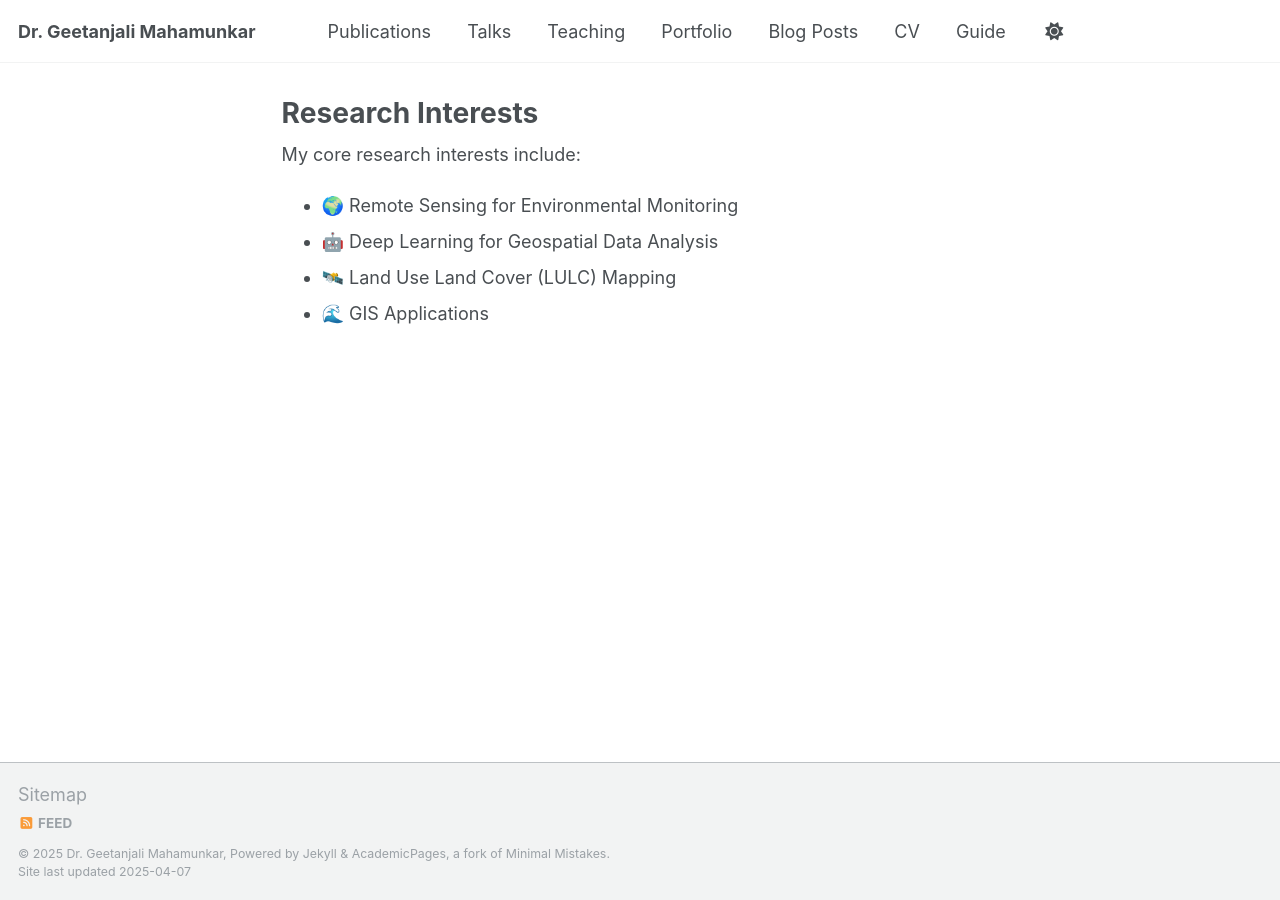
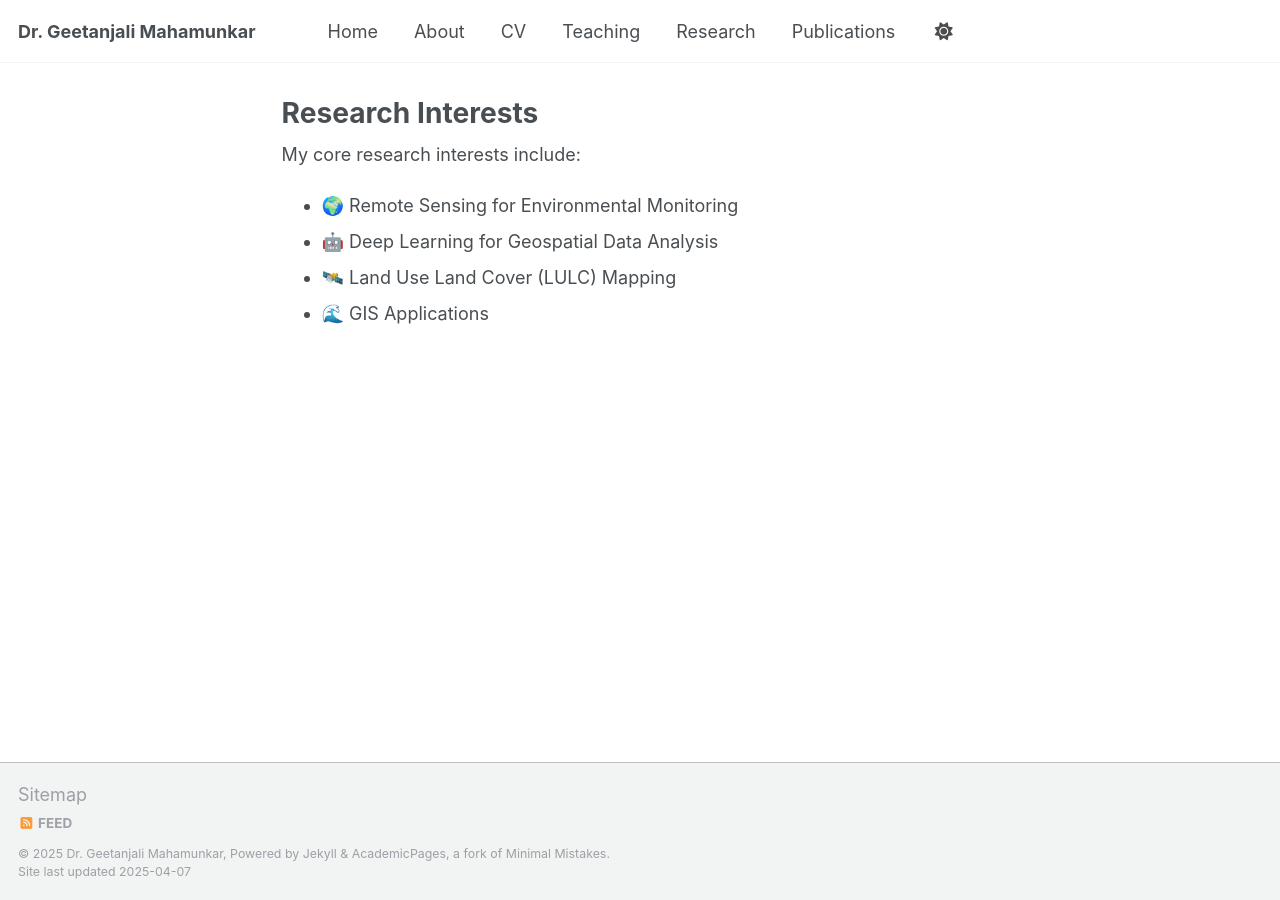
Before and after one commit to gsmahamunkar/gsmahamunkar.github.io, a Jekyll site: the page built from research.md, in a window 1280 px wide. Built offline with Jekyll 4.4.1, drawn with Linux system fonts in a browser that asks for light colours.

Commit message:
Update navigation.yml

```diff
--- a/_data/navigation.yml
+++ b/_data/navigation.yml
@@ -8,26 +8,15 @@
 #      Markdown formatted page while the second is generated using JSON.
 
 main:
+  - title: "Home"
+    url: /
+  - title: "About"
+    url: /about/
+  - title: "CV"
+    url: /cv/
+  - title: "Teaching"
+    url: /teaching/
+  - title: "Research"
+    url: /research/
   - title: "Publications"
     url: /publications/
-
-  - title: "Talks"
-    url: /talks/
-
-  - title: "Teaching"
-    url: /teaching/
-
-  - title: "Portfolio"
-    url: /portfolio/
-
-  - title: "Blog Posts"
-    url: /year-archive/
-
-  - title: "CV"
-    url: /cv/
-
-  # - title: "CV"
-  #   url: /cv-json/
-
-  - title: "Guide"
-    url: /markdown/
```
